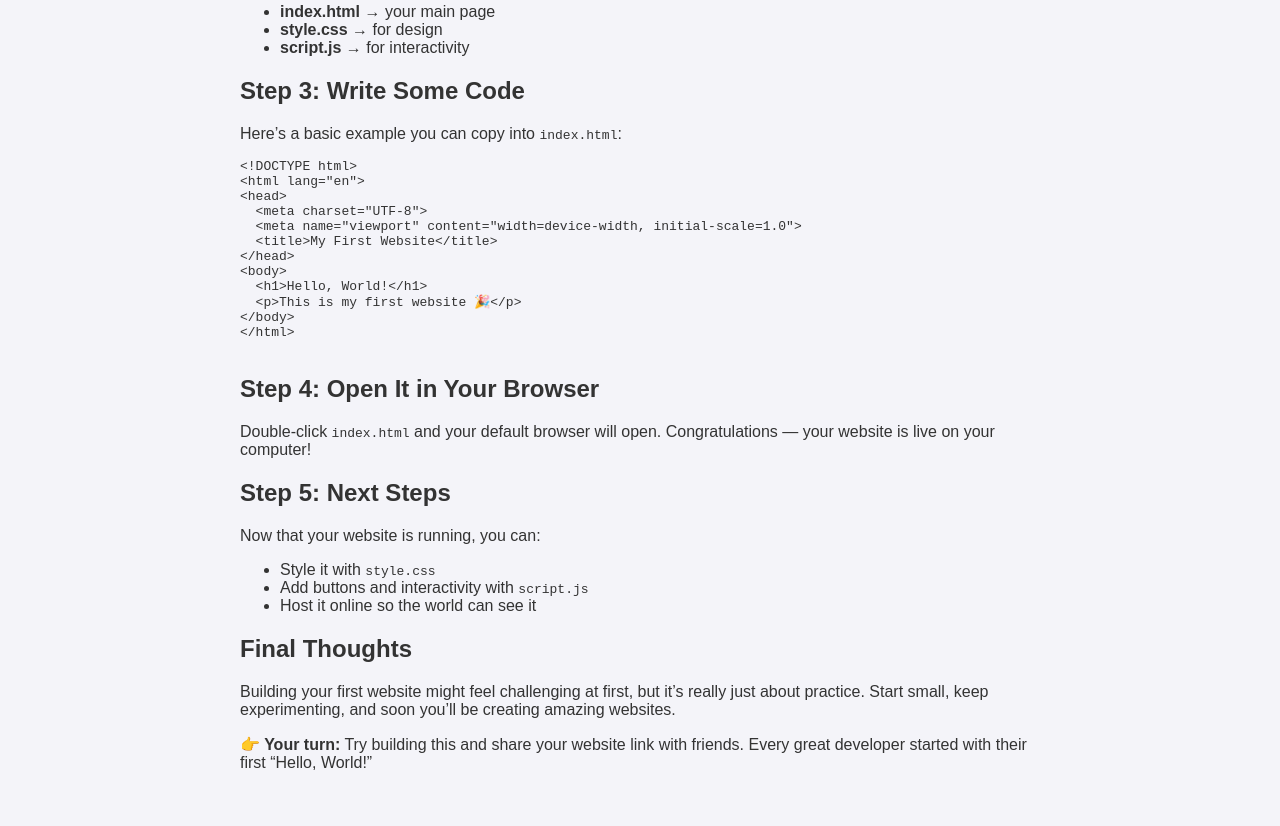
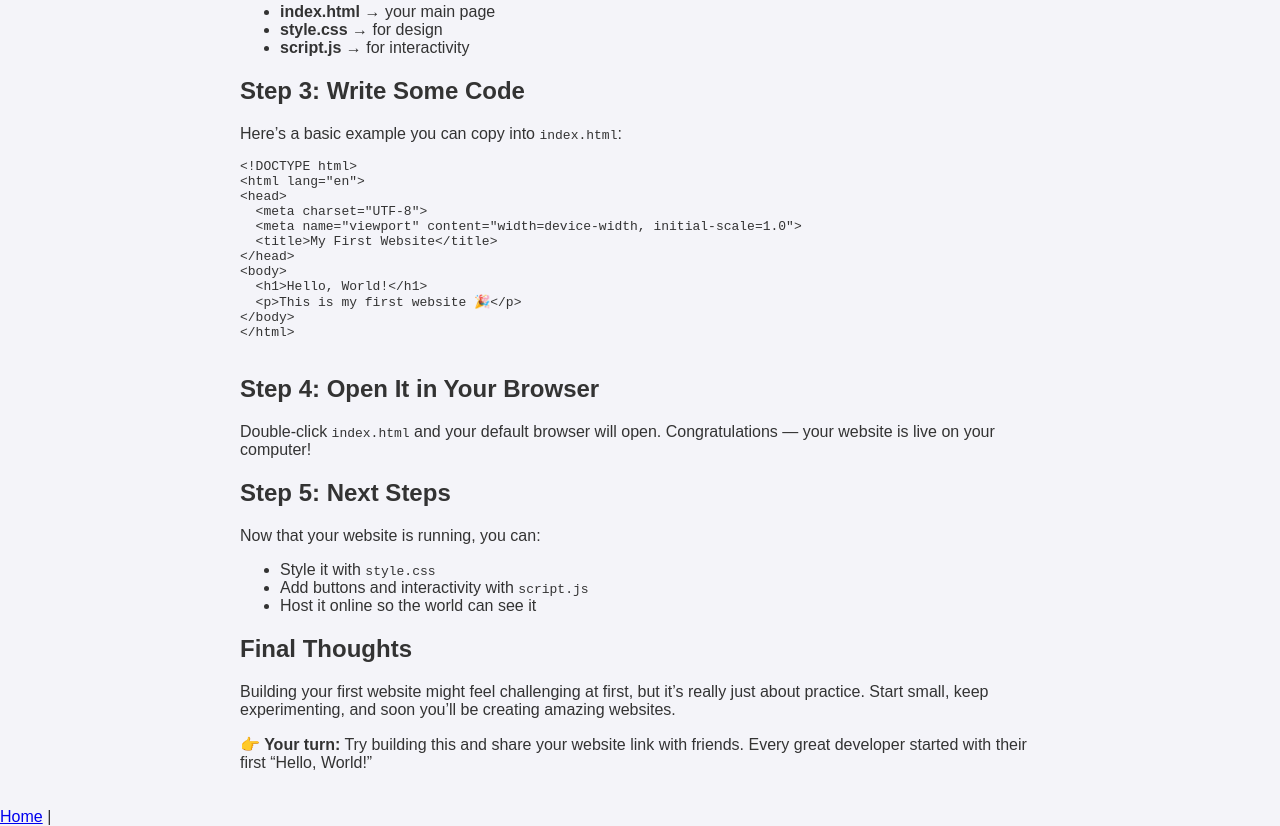
Before and after one commit to bvella9oct-lab/my-web, a plain HTML site: page post1.html in a window 1280 px wide. Shown: the part 638-1464 px from the top of the page. Drawn offline with Linux system fonts and the light colour scheme.

Commit message:
Update post1.html

```diff
--- a/post1.html
+++ b/post1.html
@@ -88,3 +88,4 @@
   </article>
 </body>
 </html>
+<a href="../index.html">Home</a> |
```
